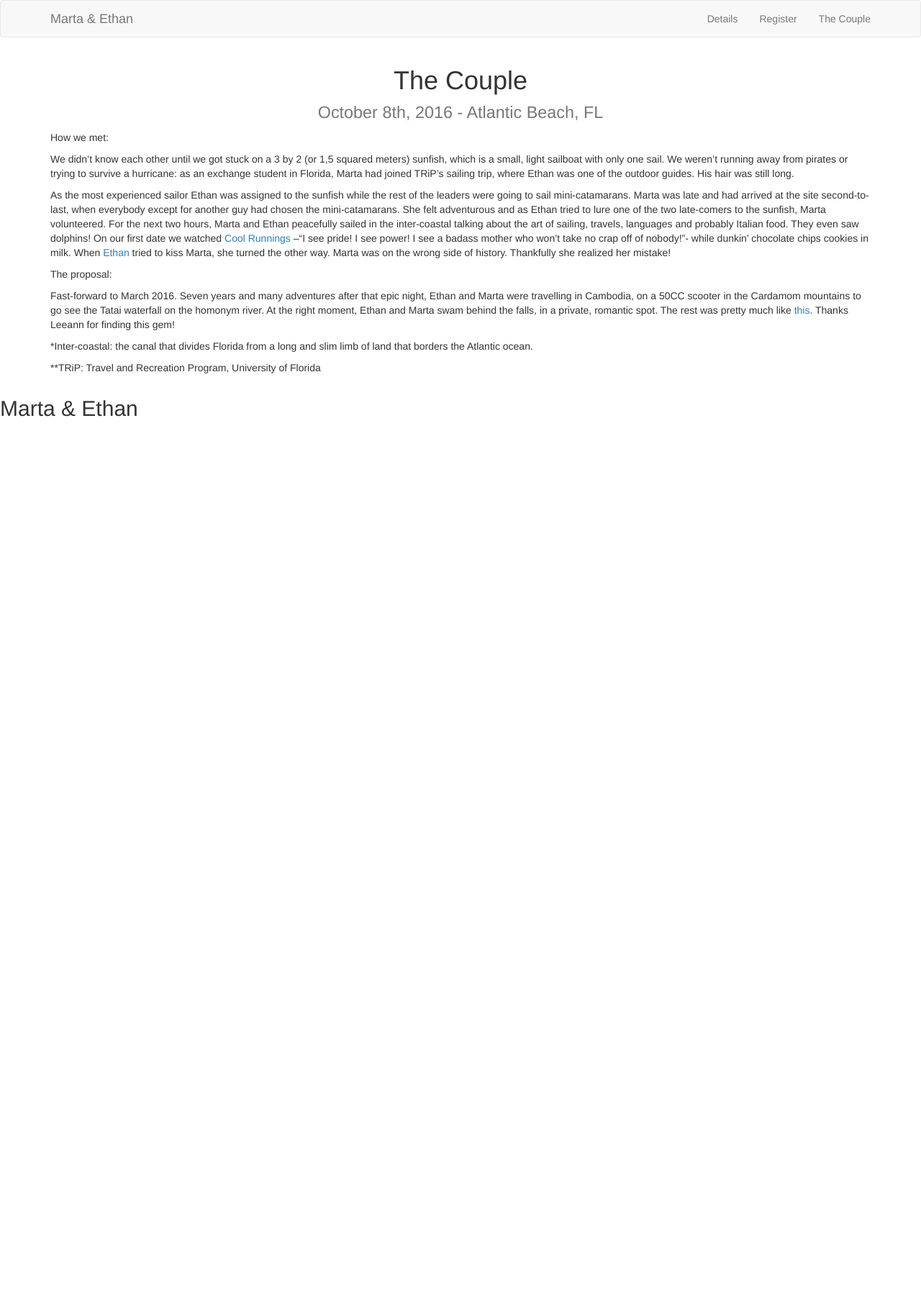
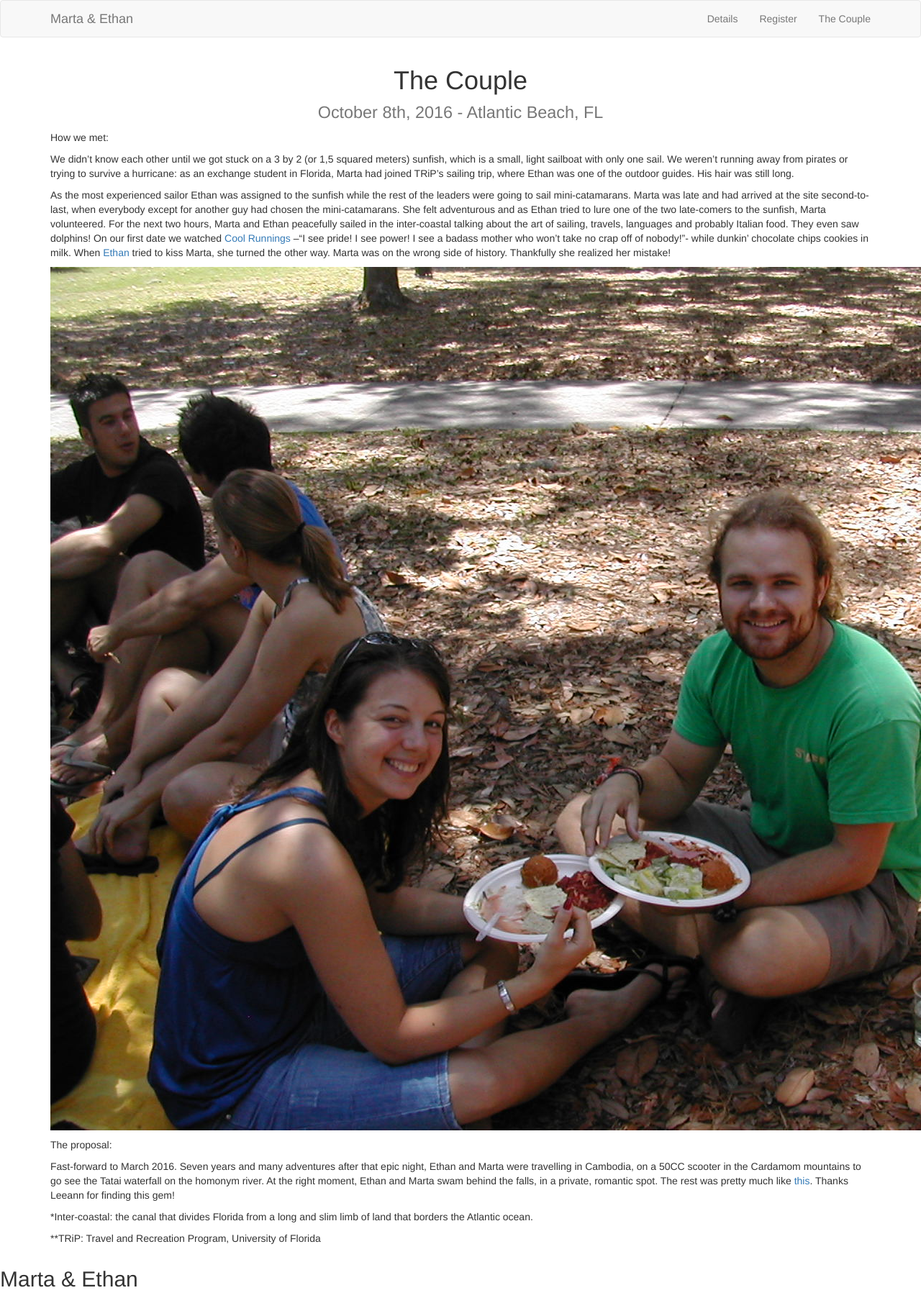
Before and after one commit to esoergel/wedding-site, a Jekyll site: the page built from the-couple.md, in a window 1280 px wide. Shown: the whole page at 72% size. Built offline with Jekyll 4.4.1, drawn with Linux system fonts in a browser that asks for light colours; before the commit the page ends 900 px from its top, so only the background shows below that.

Commit message:
Update the-couple.md

```diff
--- a/the-couple.md
+++ b/the-couple.md
@@ -11,6 +11,8 @@ We didn’t know each other until we got stuck on a 3 by 2 (or 1,5 squared meter
 As the most experienced sailor Ethan was assigned to the sunfish while the rest of the leaders were going to sail mini-catamarans. Marta was late and had arrived at the site second-to-last, when everybody except for another guy had chosen the mini-catamarans. She felt adventurous and as Ethan tried to lure one of the two late-comers to the sunfish, Marta volunteered.
 For the next two hours, Marta and Ethan peacefully sailed in the inter-coastal talking about the art of sailing, travels, languages and probably Italian food. They even saw dolphins!
 On our first date we watched [Cool Runnings](https://www.youtube.com/watch?v=l_VMr3k152I) –“I see pride! I see power! I see a badass mother who won’t take no crap off of nobody!”- while dunkin’ chocolate chips cookies in milk. When [Ethan](https://m.xkcd.com/458/) tried to kiss Marta, she turned the other way. Marta was on the wrong side of history. Thankfully she realized her mistake!
+
+![Marta and Ethan in front of Library West at UF](/img/DSCN7870.JPG)
 
 
 The proposal:
```
